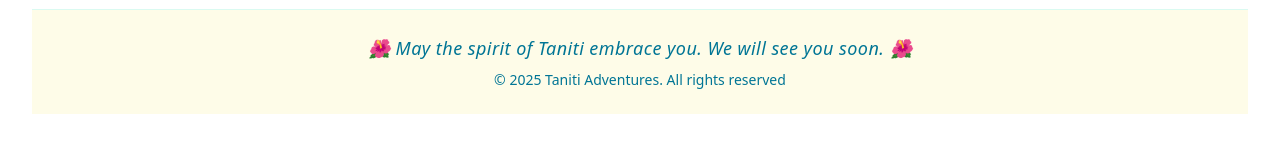
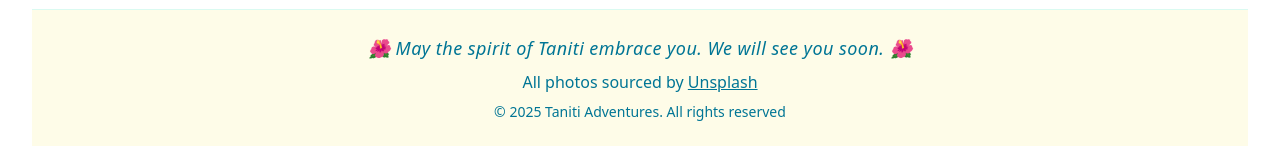
Before and after one commit to Kristinblun/taniti-prototype, a React (Vite) app: page / in a window 1280 px wide. Shown: the part 1204-1364 px from the top of the page. Built offline with nearby package versions, Linux system fonts and the light colour scheme.

Commit message:
adds image reference in footer (all images sourced by unsplash)

```diff
--- a/src/components/Footer.jsx
+++ b/src/components/Footer.jsx
@@ -6,6 +6,16 @@ export default function Footer() {
       <p className="text-lg italic tracking-wide mb-2">
         🌺 May the spirit of Taniti embrace you. We will see you soon. 🌺
       </p>
+
+      <p className="text-md my-2">
+        All photos sourced by{' '}
+        <a
+          href="https://unsplash.com"
+          className="underline hover:text-cyan-500"
+        >
+          Unsplash
+        </a>
+      </p>
       <p className="text-sm">
         {' '}
         © {new Date().getFullYear()} Taniti Adventures. All rights reserved{' '}
```
